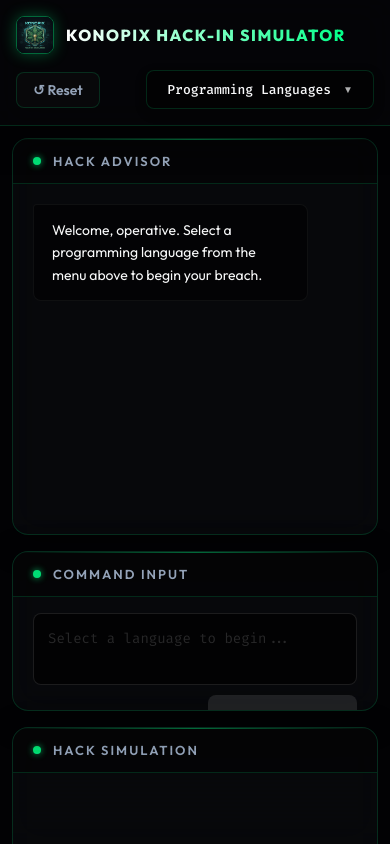
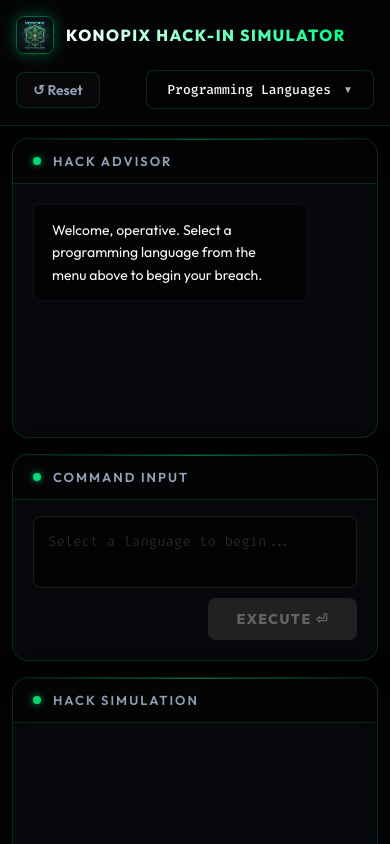
Before and after one commit to tomkonopik/ai-chat-bot-dou-tok, a Next.js app: page / in a window 390 px wide. Built offline with nearby package versions, Linux system fonts and the light colour scheme.

Commit message:
fix: mobile layout panel overlapping

```diff
--- a/src/app/globals.css
+++ b/src/app/globals.css
@@ -150,16 +150,17 @@ body::after {
 @media (max-width: 1024px) {
   .main-container { flex-direction: column; padding: 16px; gap: 16px; }
   .left-panel, .right-panel { height: auto; flex: none; gap: 16px; }
-  .chat-panel { min-height: 400px; }
+  .chat-panel { flex: none; min-height: 350px; height: 350px; }
+  .input-panel { flex: none; min-height: 180px; }
   .right-panel { min-height: 600px; }
-  .input-panel { min-height: 160px; }
 }
 @media (max-width: 600px) {
   .header { flex-direction: column; align-items: stretch; padding: 16px; gap: 16px; }
   .header-actions { justify-content: space-between; }
   .dropdown-btn { flex: 1; margin-left: 12px; }
   .main-container { padding: 12px; }
-  .chat-panel { min-height: 350px; }
+  .chat-panel { flex: none; min-height: 300px; height: 300px; }
+  .input-panel { flex: none; min-height: 160px; }
   .right-panel { min-height: 500px; }
 }
 
```
